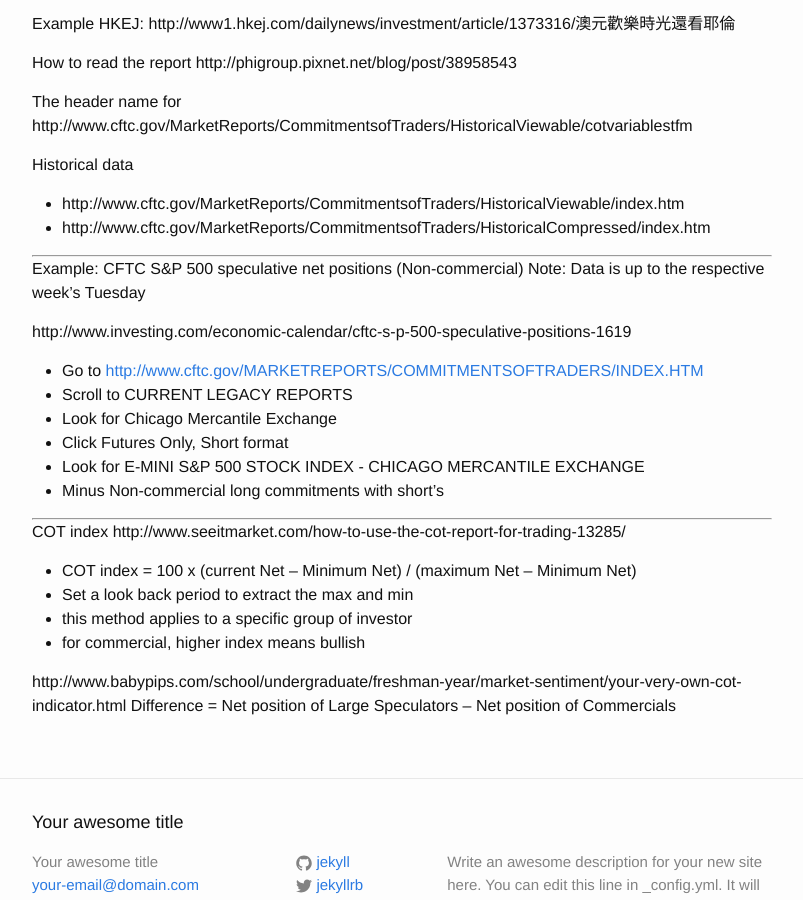
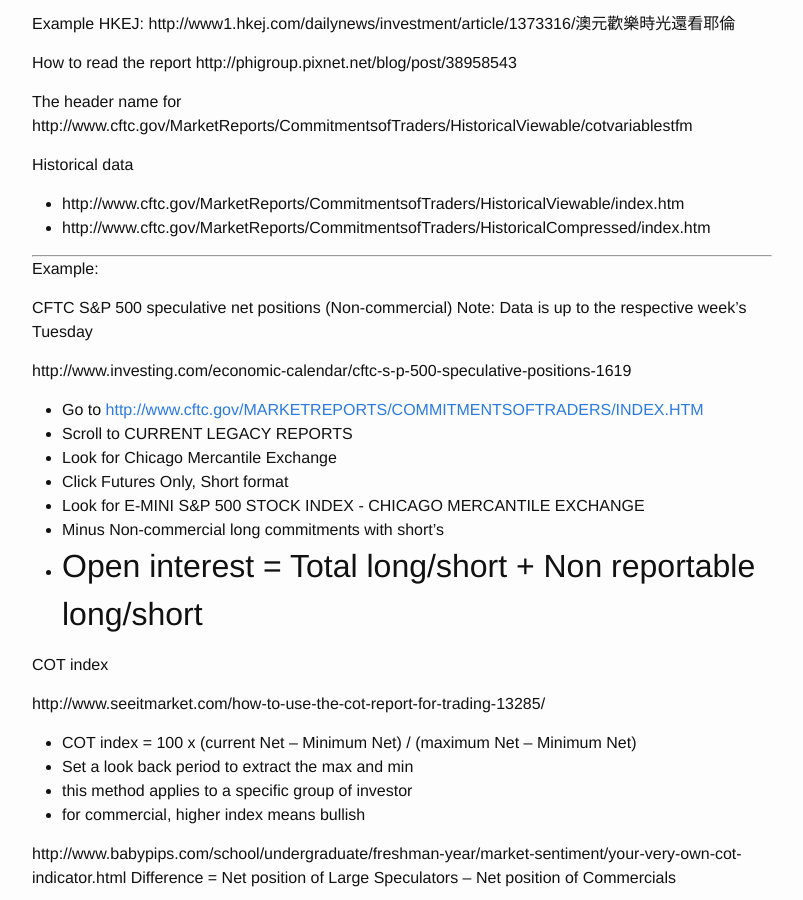
Before and after one commit to kitomicms/blog, a Jekyll site: the page built from _posts/2016-08-24-cftc-reports.md, in a window 1280 px wide and 900 px high, scrolled down 383 px. Shown: the whole window, without its empty margins (238-1041 px from the left). Built offline with Jekyll 4.4.1, drawn with Linux system fonts in a browser that asks for light colours.

Commit message:
Update 2016-08-24-cftc-reports.md

```diff
--- a/_posts/2016-08-24-cftc-reports.md
+++ b/_posts/2016-08-24-cftc-reports.md
@@ -33,6 +33,7 @@
 ---
 
 Example:
+
 CFTC S&P 500 speculative net positions (Non-commercial)
 Note: Data is up to the respective week's Tuesday
 
@@ -43,10 +44,11 @@
 - Click Futures Only, Short format
 - Look for E-MINI S&P 500 STOCK INDEX - CHICAGO MERCANTILE EXCHANGE
 - Minus Non-commercial long commitments with short's
-
+- Open interest = Total long/short + Non reportable long/short
 ---
 
 COT index
+
 http://www.seeitmarket.com/how-to-use-the-cot-report-for-trading-13285/
 - COT index = 100 x (current Net – Minimum Net) / (maximum Net – Minimum Net)
 - Set a look back period to extract the max and min
```
